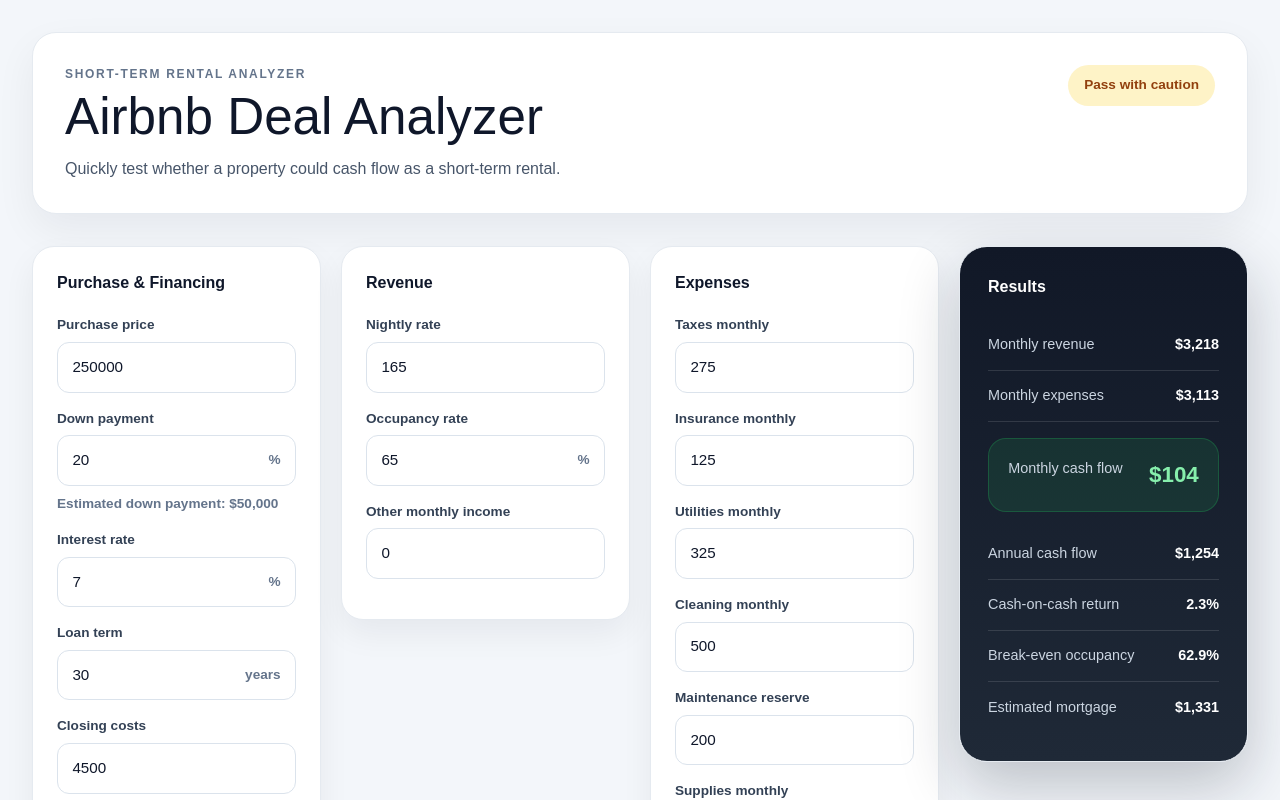
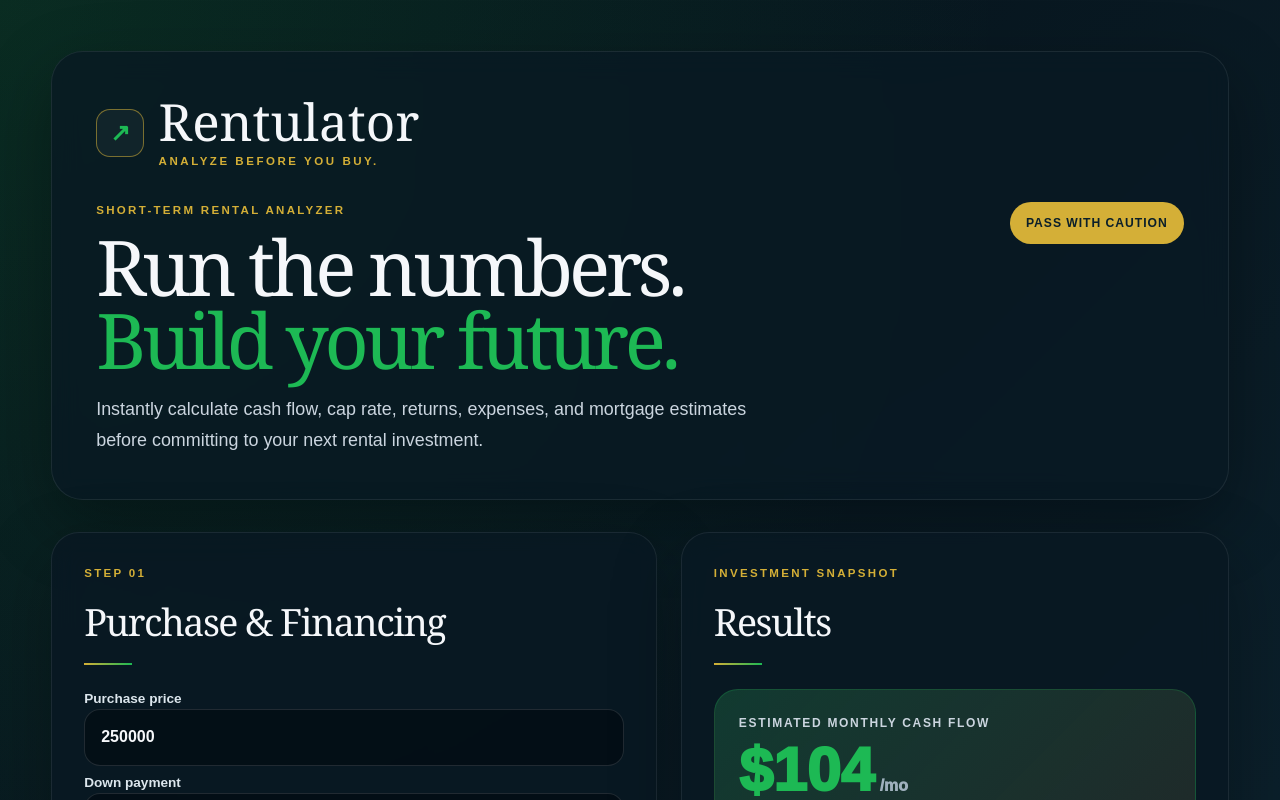
Before and after one commit to codiemaureen/rentulator, a Next.js app: page / in a window 1280 px wide. Shown: the top 800 px of the page. Built offline with nearby package versions, Linux system fonts and the light colour scheme.

Commit message:
Adding new style

```diff
--- a/src/app/components/RentulatorAnalyzer.module.css
+++ b/src/app/components/RentulatorAnalyzer.module.css
@@ -1,198 +1,297 @@
-.container {
+.analyzerPage {
  min-height: 100vh;
- padding: 2rem;
- background: #f3f6fa;
- color: #172033;
+ padding: clamp(1.25rem, 4vw, 4rem);
+ background:
+  radial-gradient(circle at top left, rgba(29, 185, 84, 0.16), transparent 32%),
+  radial-gradient(circle at bottom right, rgba(212, 175, 55, 0.1), transparent 30%),
+  linear-gradient(135deg, #061118 0%, #0b1f2a 50%, #071720 100%);
+ color: #f5f7fa;
 }
 
-.header {
- max-width: 1400px;
+.brandHeader {
+ max-width: 1180px;
  margin: 0 auto 2rem;
- padding: 2rem;
- background: #ffffff;
- border: 1px solid #e5eaf0;
- border-radius: 24px;
- box-shadow: 0 16px 40px rgba(15, 23, 42, 0.06);
+ padding: clamp(1.5rem, 4vw, 2.75rem);
+ border: 1px solid rgba(245, 247, 250, 0.08);
+ border-radius: 32px;
+ background: rgba(8, 25, 35, 0.78);
+ box-shadow: 0 24px 70px rgba(0, 0, 0, 0.32);
+ backdrop-filter: blur(14px);
+}
 
+.logoRow {
+ display: flex;
+ align-items: center;
+ gap: 0.9rem;
+ margin-bottom: 2rem;
+}
+
+.logoMark {
+ width: 48px;
+ height: 48px;
+ border-radius: 14px;
+ border: 1px solid rgba(212, 175, 55, 0.55);
+ display: grid;
+ place-items: center;
+ color: #1db954;
+ background: rgba(255, 255, 255, 0.04);
+ font-size: 1.5rem;
+ font-weight: 900;
+}
+
+.brandName {
+ margin: 0;
+ font-family: Georgia, "Times New Roman", serif;
+ font-size: clamp(2rem, 4vw, 3.75rem);
+ line-height: 1;
+}
+
+.tagline {
+ margin: 0.35rem 0 0;
+ color: #d4af37;
+ text-transform: uppercase;
+ letter-spacing: 0.22em;
+ font-size: 0.72rem;
+ font-weight: 900;
+}
+
+.heroContent {
  display: flex;
  justify-content: space-between;
  align-items: flex-start;
  gap: 1.5rem;
 }
 
-.eyebrow {
- margin: 0 0 0.5rem;
- font-size: 0.75rem;
- font-weight: 700;
- letter-spacing: 0.14em;
+.eyebrow,
+.sectionEyebrow {
+ margin: 0 0 0.7rem;
+ color: #d4af37;
  text-transform: uppercase;
- color: #64748b;
+ letter-spacing: 0.2em;
+ font-size: 0.72rem;
+ font-weight: 900;
 }
 
-.header h1 {
+.heroTitle {
+ max-width: 760px;
  margin: 0;
- font-size: clamp(2rem, 4vw, 3.5rem);
- line-height: 1;
- color: #0f172a;
+ font-family: Georgia, "Times New Roman", serif;
+ font-size: clamp(2.4rem, 6vw, 5.4rem);
+ line-height: 0.95;
+ letter-spacing: -0.055em;
 }
 
-.subtext {
- max-width: 680px;
- margin: 0.85rem 0 0;
- font-size: 1rem;
- line-height: 1.6;
- color: #475569;
+.heroTitle span {
+ color: #1db954;
+}
+
+.heroText {
+ max-width: 660px;
+ margin: 1.1rem 0 0;
+ color: #cbd5df;
+ font-size: clamp(1rem, 1.4vw, 1.15rem);
+ line-height: 1.7;
 }
 
 .badge {
- flex-shrink: 0;
+ flex: 0 0 auto;
  border-radius: 999px;
- padding: 0.65rem 1rem;
- font-size: 0.85rem;
- font-weight: 800;
- white-space: nowrap;
+ padding: 0.75rem 1rem;
+ font-size: 0.76rem;
+ font-weight: 900;
+ letter-spacing: 0.08em;
+ text-transform: uppercase;
 }
 
 .strong {
- background: #dcfce7;
- color: #166534;
+ color: #061118;
+ background: #1db954;
+}
+
+.caution {
+ color: #0b1f2a;
+ background: #d4af37;
 }
 
 .risk {
- background: #fee2e2;
- color: #991b1b;
+ color: #fff;
+ background: #dc2626;
 }
 
-.caution {
- background: #fef3c7;
- color: #92400e;
+.analyzerGrid {
+ max-width: 1180px;
+ margin: 0 auto;
+ display: grid;
+ grid-template-columns: minmax(0, 1.05fr) minmax(340px, 0.95fr);
+ gap: 1.5rem;
+ align-items: start;
 }
 
-.grid {
- max-width: 1400px;
- margin: 0 auto;
-
+.formColumn {
  display: grid;
- grid-template-columns: repeat(4, minmax(0, 1fr));
- gap: 1.25rem;
- align-items: start;
+ gap: 1.5rem;
 }
 
 .section,
 .resultsCard {
- background: #ffffff;
- border: 1px solid #e5eaf0;
- border-radius: 22px;
- padding: 1.5rem;
- box-shadow: 0 14px 32px rgba(15, 23, 42, 0.06);
+ border: 1px solid rgba(245, 247, 250, 0.08);
+ border-radius: 28px;
+ padding: clamp(1.25rem, 3vw, 2rem);
+ background: rgba(8, 25, 35, 0.88);
+ box-shadow: 0 24px 70px rgba(0, 0, 0, 0.28);
+ backdrop-filter: blur(14px);
+}
+
+.sectionHeader,
+.resultsHeader {
+ margin-bottom: 1.5rem;
 }
 
 .section h2,
 .resultsCard h2 {
- margin: 0 0 1.25rem;
- font-size: 1rem;
- font-weight: 800;
- color: #0f172a;
+ margin: 0;
+ font-family: Georgia, "Times New Roman", serif;
+ font-size: clamp(1.7rem, 3vw, 2.35rem);
+ letter-spacing: -0.04em;
 }
 
-.inputGroup {
+.section h2::after,
+.resultsCard h2::after {
+ content: "";
  display: block;
- margin-bottom: 1rem;
+ width: 48px;
+ height: 2px;
+ margin-top: 0.8rem;
+ background: linear-gradient(90deg, #d4af37, #1db954);
 }
 
-.label {
+.helperText {
  display: block;
- margin-bottom: 0.4rem;
- font-size: 0.85rem;
- font-weight: 700;
- color: #334155;
+ margin-top: 0.45rem;
+ color: #d4af37;
+ font-size: 0.82rem;
+ font-weight: 800;
 }
 
-.inputWrapper {
+.formSummary {
+ margin-top: 1rem;
+ padding: 1rem;
+ border-radius: 18px;
+ border: 1px solid rgba(212, 175, 55, 0.18);
+ background: rgba(212, 175, 55, 0.08);
  display: flex;
- align-items: center;
- min-height: 46px;
- border: 1px solid #dbe3ec;
- border-radius: 12px;
- background: #ffffff;
- overflow: hidden;
+ justify-content: space-between;
+ gap: 1rem;
 }
 
-.input {
- width: 100%;
- border: none;
- outline: none;
- padding: 0.8rem 0.9rem;
- font-size: 0.95rem;
- color: #0f172a;
- background: transparent;
+.formSummary span {
+ color: #b9c7d1;
 }
 
-.input::placeholder {
- color: #94a3b8;
-}
-
-.input:focus {
- background: #f8fafc;
-}
-
-.suffix {
- padding-right: 0.9rem;
- font-size: 0.85rem;
- font-weight: 700;
- color: #64748b;
+.formSummary strong {
+ color: #d4af37;
 }
 
 .resultsCard {
  position: sticky;
  top: 1.5rem;
- background: linear-gradient(180deg, #111827 0%, #1f2937 100%);
- color: #ffffff;
- border-radius: 28px;
- padding: 1.75rem;
- box-shadow: 0 24px 60px rgba(15, 23, 42, 0.24);
 }
 
-.resultsCard h2 {
- color: #ffffff;
+.resultHero {
+ border-radius: 24px;
+ padding: 1.5rem;
+ margin-bottom: 1rem;
+ background:
+  linear-gradient(135deg, rgba(29, 185, 84, 0.18), rgba(212, 175, 55, 0.08)),
+  rgba(255, 255, 255, 0.03);
+ border: 1px solid rgba(29, 185, 84, 0.22);
 }
 
-.resultRow {
- display: flex;
- justify-content: space-between;
- gap: 1rem;
- padding: 0.9rem 0;
- border-bottom: 1px solid rgba(255, 255, 255, 0.12);
- color: #cbd5e1;
- font-size: 0.9rem;
+.resultLabel {
+ margin: 0 0 0.5rem;
+ color: #cbd5df;
+ text-transform: uppercase;
+ letter-spacing: 0.14em;
+ font-size: 0.75rem;
+ font-weight: 900;
 }
 
-.resultRow:last-child {
- border-bottom: none;
+.resultValue {
+ margin: 0;
+ color: #1db954;
+ font-size: clamp(2.2rem, 5vw, 3.8rem);
+ font-weight: 950;
+ line-height: 1;
 }
 
-.resultRow strong {
- color: #ffffff;
- font-weight: 800;
- white-space: nowrap;
+.resultValue span {
+ color: #9fb0bd;
+ font-size: 1rem;
+ margin-left: 0.35rem;
 }
 
-.resultRow:nth-of-type(3) {
- margin: 1rem 0;
- padding: 1.2rem;
- border-radius: 18px;
- background: rgba(34, 197, 94, 0.12);
- border: 1px solid rgba(34, 197, 94, 0.25);
+.metricGrid {
+ display: grid;
+ grid-template-columns: repeat(2, minmax(0, 1fr));
+ gap: 1rem;
 }
 
-.resultRow:nth-of-type(3) strong {
- color: #86efac;
- font-size: 1.4rem;
+.metric {
+ border-radius: 20px;
+ padding: 1rem;
+ border: 1px solid rgba(245, 247, 250, 0.08);
+ background: rgba(255, 255, 255, 0.035);
 }
 
-@media (max-width: 1200px) {
- .grid {
-  grid-template-columns: repeat(2, minmax(0, 1fr));
+.metric span {
+ display: block;
+ margin-bottom: 0.4rem;
+ color: #9fb0bd;
+ font-size: 0.78rem;
+}
+
+.metric strong {
+ color: #f5f7fa;
+ font-size: 1.2rem;
+}
+
+.gold {
+ color: #d4af37 !important;
+}
+
+/* Styles AnalyzerInput internals */
+.section label {
+ display: block;
+ margin-bottom: 0.45rem;
+ color: #dce6ed;
+ font-size: 0.85rem;
+ font-weight: 800;
+}
+
+.section input {
+ width: 100%;
+ border: 1px solid rgba(245, 247, 250, 0.12);
+ border-radius: 16px;
+ background: rgba(3, 13, 20, 0.74);
+ color: #f5f7fa;
+ padding: 0.95rem 1rem;
+ font-size: 1rem;
+ font-weight: 800;
+ outline: none;
+}
+
+.section input:focus {
+ border-color: rgba(29, 185, 84, 0.75);
+ box-shadow: 0 0 0 4px rgba(29, 185, 84, 0.12);
+}
+
+@media (max-width: 950px) {
+ .heroContent {
+  flex-direction: column;
+ }
+
+ .analyzerGrid {
+  grid-template-columns: 1fr;
  }
 
  .resultsCard {
@@ -200,56 +299,31 @@
  }
 }
 
-.helperText {
- display: block;
- margin-top: -0.5rem;
- margin-bottom: 1rem;
- font-size: 0.85rem;
- font-weight: 600;
- color: #64748b;
-}
-
-.formSummary {
- margin-top: 1.25rem;
- padding: 1rem;
- border-radius: 16px;
- background: #f8fafc;
- border: 1px solid #e2e8f0;
-
- display: flex;
- justify-content: space-between;
- gap: 1rem;
- align-items: center;
-}
-
-.formSummary span {
- font-size: 0.9rem;
- font-weight: 700;
- color: #475569;
-}
-
-.formSummary strong {
- font-size: 1rem;
- font-weight: 900;
- color: #0f172a;
-}
-
-@media (max-width: 700px) {
- .container {
+@media (max-width: 560px) {
+ .analyzerPage {
   padding: 1rem;
  }
 
- .header {
-  padding: 1.25rem;
+ .brandHeader,
+ .section,
+ .resultsCard {
+  border-radius: 22px;
+ }
+
+ .logoRow {
+  align-items: flex-start;
+ }
+
+ .metricGrid {
+  grid-template-columns: 1fr;
+ }
+
+ .formSummary {
   flex-direction: column;
  }
 
- .grid {
-  grid-template-columns: 1fr;
- }
-
- .section,
- .resultsCard {
-  padding: 1.25rem;
+ .badge {
+  width: 100%;
+  text-align: center;
  }
 }
--- a/src/app/components/RentulatorAnalyzer.tsx
+++ b/src/app/components/RentulatorAnalyzer.tsx
@@ -38,34 +38,55 @@
     }));
   };
 
-  return (
-    <main className={styles.container}>
-      <div className={styles.header}>
-        <div>
-          <p className={styles.eyebrow}>Short-Term Rental Analyzer</p>
-          <h1>Airbnb Deal Analyzer</h1>
-          <p className={styles.subtext}>
-            Quickly test whether a property could cash flow as a short-term
-            rental.
-          </p>
-        </div>
-
-        <span
-          className={`${styles.badge} ${
+  const ratingClass =
     results.rating === "Looks strong"
       ? styles.strong
       : results.rating === "High risk"
       ? styles.risk
-              : styles.caution
-          }`}
-        >
+      : styles.caution;
+
+  return (
+    <main className={styles.analyzerPage}>
+      <div className={styles.brandHeader}>
+        <div className={styles.logoRow}>
+          <div className={styles.logoMark} aria-hidden="true">
+            ↗
+          </div>
+
+          <div>
+            <h1 className={styles.brandName}>Rentulator</h1>
+            <p className={styles.tagline}>Analyze before you buy.</p>
+          </div>
+        </div>
+
+        <div className={styles.heroContent}>
+          <div>
+            <p className={styles.eyebrow}>Short-Term Rental Analyzer</p>
+
+            <h2 className={styles.heroTitle}>
+              Run the numbers. <span>Build your future.</span>
+            </h2>
+
+            <p className={styles.heroText}>
+              Instantly calculate cash flow, cap rate, returns, expenses, and
+              mortgage estimates before committing to your next rental
+              investment.
+            </p>
+          </div>
+
+          <span className={`${styles.badge} ${ratingClass}`}>
             {results.rating}
           </span>
         </div>
+      </div>
 
-      <section className={styles.grid}>
+      <section className={styles.analyzerGrid}>
+        <div className={styles.formColumn}>
           <div className={styles.section}>
+            <div className={styles.sectionHeader}>
+              <p className={styles.sectionEyebrow}>Step 01</p>
               <h2>Purchase & Financing</h2>
+            </div>
 
             <AnalyzerInput
               label="Purchase price"
@@ -105,6 +126,7 @@
               value={values.closingCosts}
               onChange={(value) => updateValue("closingCosts", value)}
             />
+
             <div className={styles.formSummary}>
               <span>Estimated monthly mortgage</span>
               <strong>{currency(results.mortgageMonthly)}</strong>
@@ -112,7 +134,10 @@
           </div>
 
           <div className={styles.section}>
+            <div className={styles.sectionHeader}>
+              <p className={styles.sectionEyebrow}>Step 02</p>
               <h2>Revenue</h2>
+            </div>
 
             <AnalyzerInput
               label="Nightly rate"
@@ -135,7 +160,10 @@
           </div>
 
           <div className={styles.section}>
+            <div className={styles.sectionHeader}>
+              <p className={styles.sectionEyebrow}>Step 03</p>
               <h2>Expenses</h2>
+            </div>
 
             <AnalyzerInput
               label="Taxes monthly"
@@ -194,45 +222,56 @@
               suffix="%"
             />
           </div>
+        </div>
 
-        <div className={styles.resultsCard}>
+        <aside className={styles.resultsCard}>
+          <div className={styles.resultsHeader}>
+            <p className={styles.sectionEyebrow}>Investment Snapshot</p>
             <h2>Results</h2>
+          </div>
 
-          <div className={styles.resultRow}>
-            <span>Monthly revenue</span>
+          <div className={styles.resultHero}>
+            <p className={styles.resultLabel}>Estimated Monthly Cash Flow</p>
+            <p className={styles.resultValue}>
+              {currency(results.monthlyCashFlow)}
+              <span>/mo</span>
+            </p>
+          </div>
+
+          <div className={styles.metricGrid}>
+            <div className={styles.metric}>
+              <span>Monthly Revenue</span>
               <strong>{currency(results.grossMonthlyRevenue)}</strong>
             </div>
 
-          <div className={styles.resultRow}>
-            <span>Monthly expenses</span>
+            <div className={styles.metric}>
+              <span>Monthly Expenses</span>
               <strong>{currency(results.totalMonthlyExpenses)}</strong>
             </div>
 
-          <div className={styles.resultRow}>
-            <span>Monthly cash flow</span>
-            <strong>{currency(results.monthlyCashFlow)}</strong>
-          </div>
-
-          <div className={styles.resultRow}>
-            <span>Annual cash flow</span>
+            <div className={styles.metric}>
+              <span>Annual Cash Flow</span>
               <strong>{currency(results.annualCashFlow)}</strong>
             </div>
 
-          <div className={styles.resultRow}>
-            <span>Cash-on-cash return</span>
-            <strong>{percent(results.cashOnCashReturn)}</strong>
+            <div className={styles.metric}>
+              <span>Cash-on-Cash Return</span>
+              <strong className={styles.gold}>
+                {percent(results.cashOnCashReturn)}
+              </strong>
             </div>
 
-          <div className={styles.resultRow}>
-            <span>Break-even occupancy</span>
+            <div className={styles.metric}>
+              <span>Break-even Occupancy</span>
               <strong>{percent(results.breakEvenOccupancy)}</strong>
             </div>
 
-          <div className={styles.resultRow}>
-            <span>Estimated mortgage</span>
+            <div className={styles.metric}>
+              <span>Estimated Mortgage</span>
               <strong>{currency(results.mortgageMonthly)}</strong>
             </div>
           </div>
+        </aside>
       </section>
     </main>
   );
```
Lines whose indentation alone changed are shown as unchanged.
